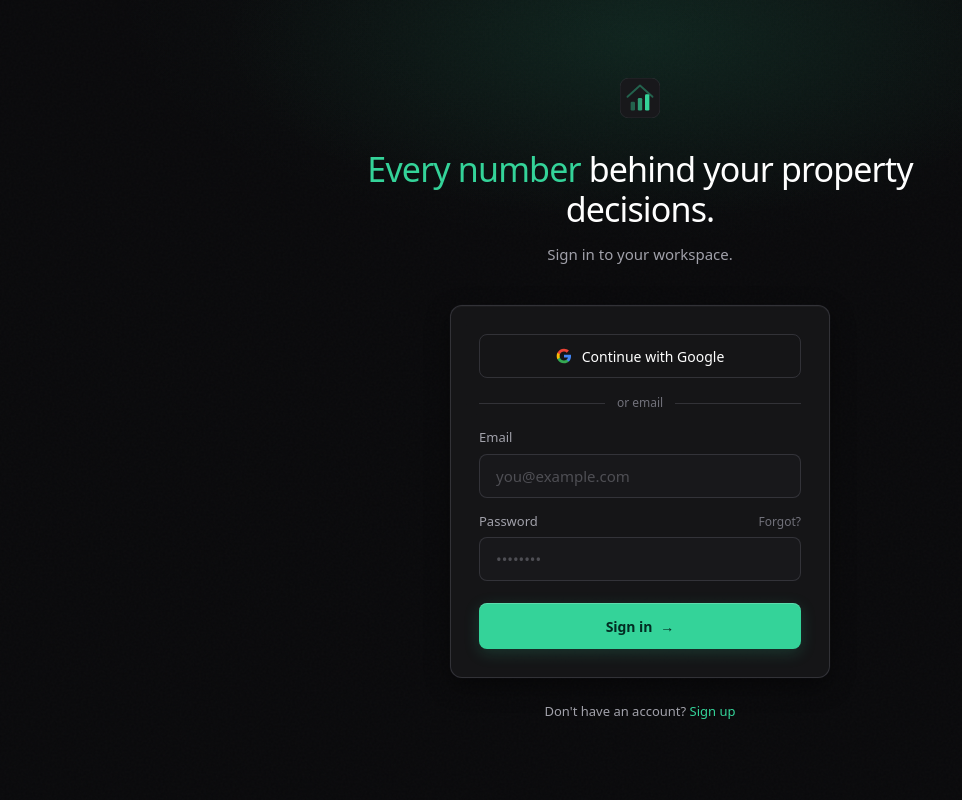
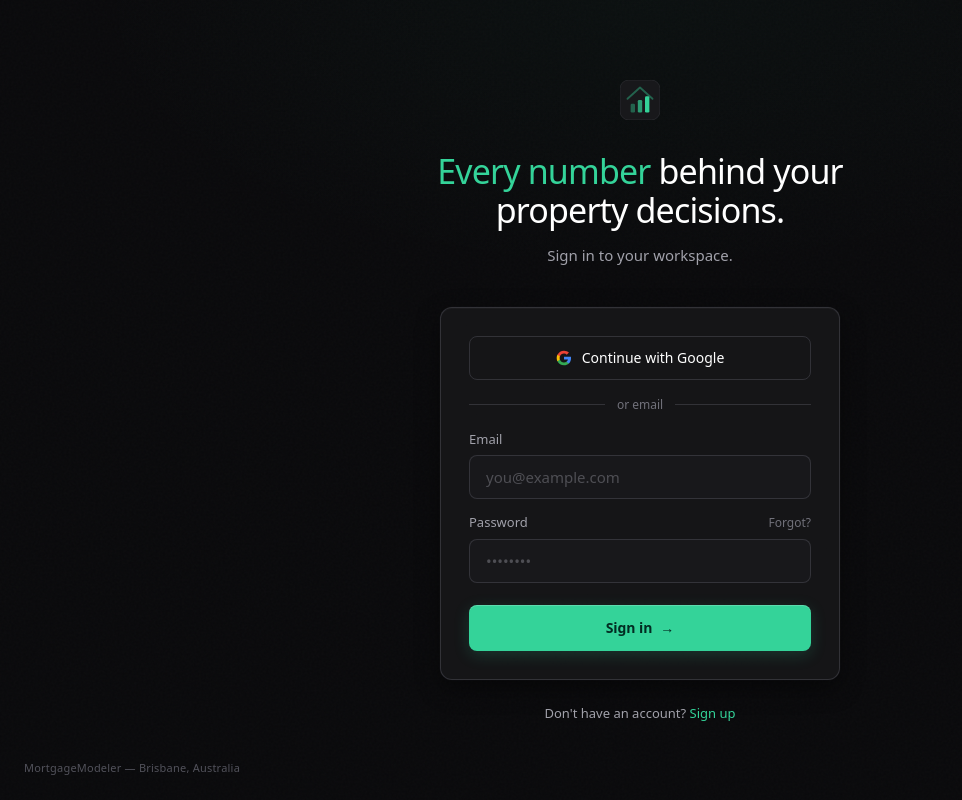
Before and after one commit to jordanlbf/MortgageModeler, a Next.js app in the folder frontend/: page /login in a window 1280 px wide. Shown: the whole page, without its empty margins (0-962 px from the left). Built offline with nearby package versions, Linux system fonts and the light colour scheme.

Commit message:
fix(auth): polish pass + wide-viewport handling (bg variant A: Linear clean)

```diff
--- a/frontend/src/app/(auth)/layout.tsx
+++ b/frontend/src/app/(auth)/layout.tsx
@@ -1,14 +1,17 @@
 export default function AuthLayout({ children }: { children: React.ReactNode }) {
   return (
     <div
-      className="home-bg-glow"
+      className="auth-bg"
       style={{
         minHeight: "100vh",
         display: "flex",
         flexDirection: "column",
         alignItems: "center",
-        justifyContent: "center",
-        padding: "48px 24px",
+        justifyContent: "flex-start",
+        paddingTop: "clamp(48px, 10vh, 160px)",
+        paddingBottom: "48px",
+        paddingLeft: "24px",
+        paddingRight: "24px",
         position: "relative",
       }}
     >
@@ -17,6 +20,7 @@ export default function AuthLayout({ children }: { children: React.ReactNode })
         style={{ position: "absolute", inset: 0, pointerEvents: "none" }}
         aria-hidden="true"
       />
+
       <div
         style={{
           position: "relative",
@@ -24,10 +28,30 @@ export default function AuthLayout({ children }: { children: React.ReactNode })
           width: "100%",
           display: "flex",
           justifyContent: "center",
+          maxHeight: 900,
+          margin: "0 auto",
         }}
       >
         {children}
       </div>
+
+      <div
+        className="auth-bottom-anchor"
+        style={{
+          position: "fixed",
+          bottom: 24,
+          left: 24,
+          fontSize: 11,
+          fontWeight: 400,
+          color: "var(--color-fg-muted)",
+          letterSpacing: "0.02em",
+          pointerEvents: "none",
+          zIndex: 2,
+        }}
+        aria-hidden="true"
+      >
+        MortgageModeler — Brisbane, Australia
+      </div>
     </div>
   );
 }
--- a/frontend/src/app/globals.css
+++ b/frontend/src/app/globals.css
@@ -515,3 +515,17 @@ thead .cf-zone,
   .auth-cta, .auth-cta-arrow { transition: none; }
   .auth-pulse-ring { animation: none; }
 }
+
+/* ── Auth page background ── */
+/* Solid surface + a very subtle top-centered emerald hint. Noise overlay
+   is rendered as a sibling div in the layout for layered composition. */
+.auth-bg {
+  background:
+    radial-gradient(ellipse 800px 400px at 50% 0%, rgba(52, 211, 153, 0.03) 0%, transparent 70%),
+    var(--color-surface-page);
+}
+
+/* ── Auth bottom-left brand anchor (hidden on mobile) ── */
+@media (max-width: 768px) {
+  .auth-bottom-anchor { display: none; }
+}
--- a/frontend/src/components/auth/AuthCard.tsx
+++ b/frontend/src/components/auth/AuthCard.tsx
@@ -12,7 +12,7 @@ const CARD_STYLE: React.CSSProperties = {
   border: "1px solid var(--color-border-default)",
   borderRadius: 12,
   padding: 28,
-  maxWidth: 380,
+  maxWidth: 400,
   width: "100%",
   boxShadow:
     "0 8px 24px rgba(0, 0, 0, 0.44), 0 0 0 0.5px rgba(113, 113, 122, 0.08), inset 0 1px 0 rgba(255, 255, 255, 0.03)",
--- a/frontend/src/components/auth/AuthShell.tsx
+++ b/frontend/src/components/auth/AuthShell.tsx
@@ -18,7 +18,7 @@ export default function AuthShell({
   compact = false,
 }: Props) {
   const headingSize = compact ? "clamp(22px, 3.2vw, 28px)" : "clamp(26px, 4vw, 34px)";
-  const headingMaxWidth = compact ? 440 : 580;
+  const headingMaxWidth = compact ? 440 : 500;
   const subMaxWidth = compact ? 360 : 440;
   const subMarginBottom = compact ? 36 : 40;
 
```
